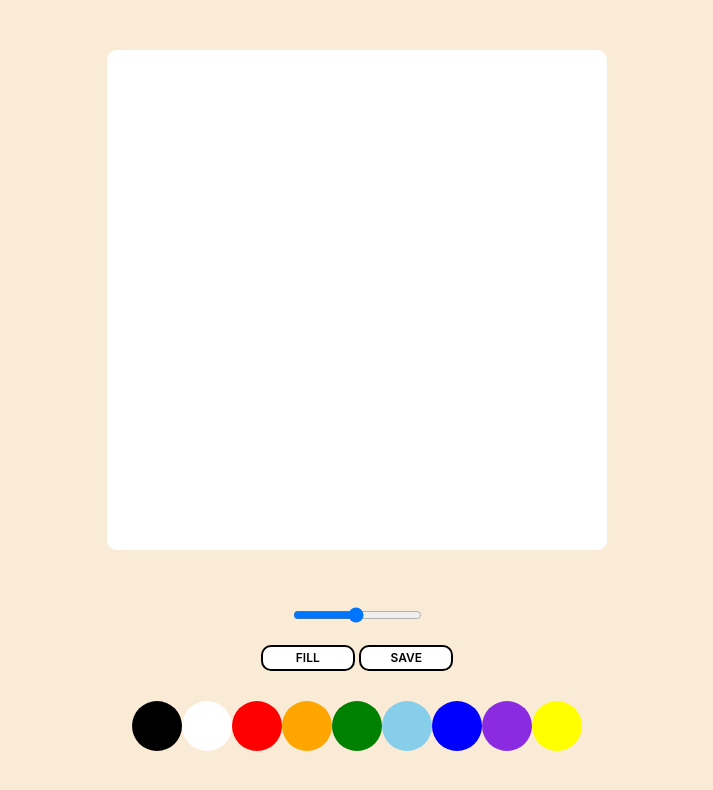
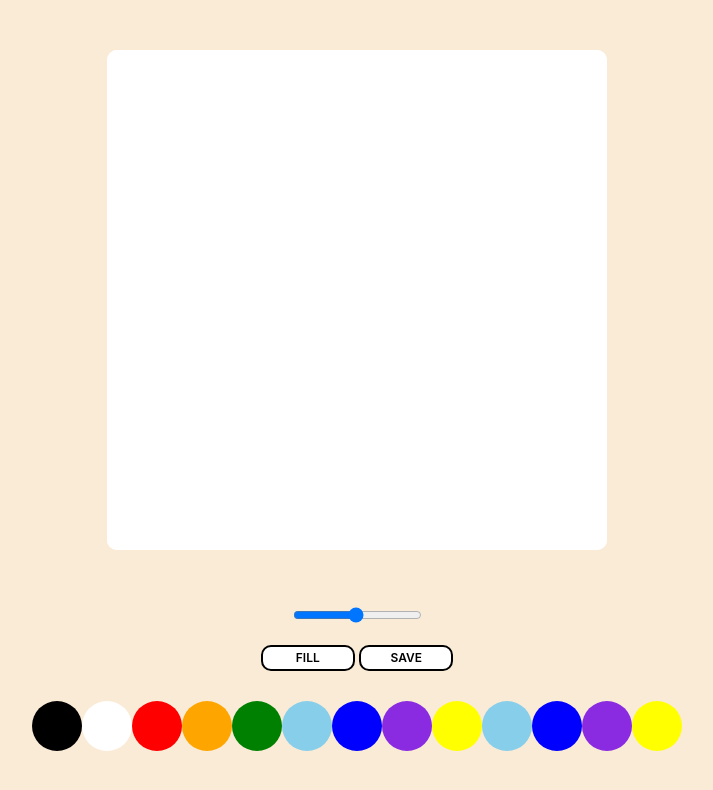
Before and after one commit to sungsu1/vanilla2, a plain HTML site: page index.html in a window 1280 px wide. Shown: the whole page, without its empty margins (283-996 px from the left). Drawn offline with Linux system fonts and the light colour scheme.

Commit message:
add color

```diff
--- a/index.html
+++ b/index.html
@@ -28,6 +28,10 @@
           <div class="controls__color" style="background-color:blue"></div>
           <div class="controls__color" style="background-color:blueviolet"></div>
           <div class="controls__color" style="background-color:yellow"></div>
+          <div class="controls__color" style="background-color:skyblue"></div>
+          <div class="controls__color" style="background-color:blue"></div>
+          <div class="controls__color" style="background-color:blueviolet"></div>
+          <div class="controls__color" style="background-color:yellow"></div>
         </div>
     </div>
     <script src="app.js"></script>
```
